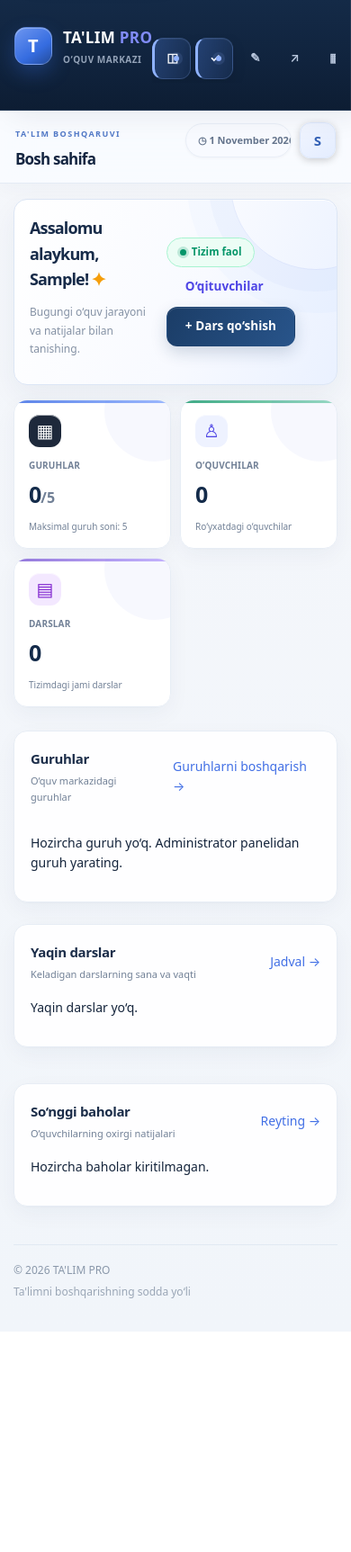
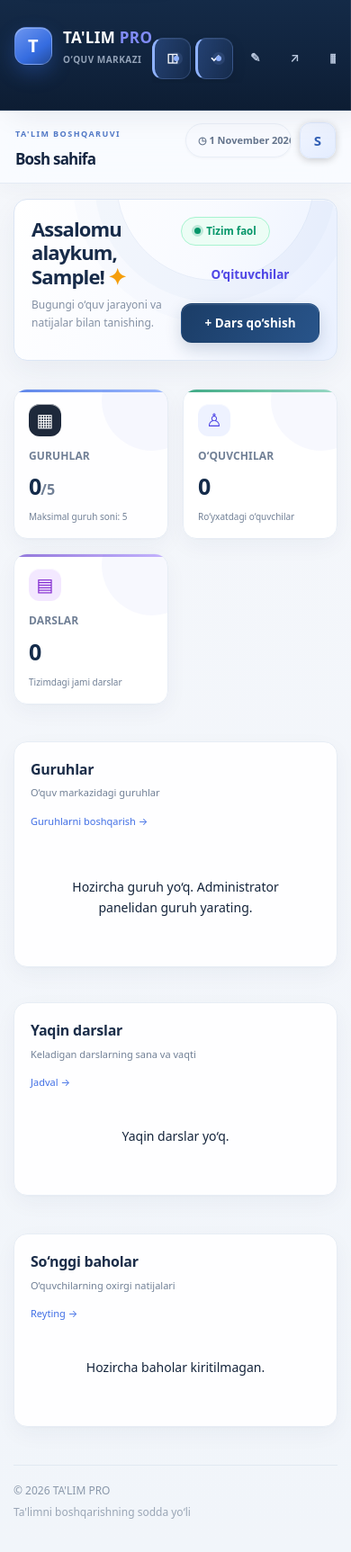
Before and after one commit to ovyoyoyoly54-dev/talim-pro, a Django app: page /dashboard/ in a window 390 px wide. Shown: the whole page at 90% size. Before the commit the page ends 1480 px from the top, so only its background shows below. Run offline with Django 5.2, Linux system fonts and the light colour scheme; the visitor is signed in with stand-in values (Sample User, id 1); data comes from the database, SQL or seed files in the repository; data that the repository does not hold is empty.

Commit message:
Polish dashboard hierarchy and responsive interactions

```diff
--- a/talim_pro/static/school/ui-polish.css
+++ b/talim_pro/static/school/ui-polish.css
@@ -230,3 +230,52 @@ a,button{-webkit-tap-highlight-color:transparent}
 @media(prefers-reduced-motion:reduce){
   *,*::before,*::after{scroll-behavior:auto!important;animation-duration:.01ms!important;animation-iteration-count:1!important;transition-duration:.01ms!important}
 }
+
+
+/* Dashboard refinement: consistent hierarchy, calm surfaces and accessible motion */
+.dashboard-page{display:grid;gap:22px;min-width:0}
+.dashboard-page>.welcome-row{position:relative;overflow:hidden;min-height:150px;padding:clamp(22px,3vw,34px);align-items:center}
+.dashboard-page>.welcome-row:after{content:"";position:absolute;width:220px;height:220px;right:7%;top:-130px;border:1px solid rgba(91,128,194,.12);border-radius:50%;box-shadow:0 0 0 24px rgba(91,128,194,.035),0 0 0 48px rgba(91,128,194,.025);pointer-events:none}
+.dashboard-page>.welcome-row>div{position:relative;z-index:1}
+.dashboard-page .welcome-row h2{font-size:clamp(22px,2.5vw,30px);line-height:1.2}
+.dashboard-page .welcome-row p{margin-top:9px;max-width:560px;line-height:1.65}
+.dashboard-page .welcome-actions{display:flex;align-items:center;justify-content:flex-end;gap:10px;flex-wrap:wrap}
+.dashboard-page .stats-grid{gap:16px}
+.dashboard-page .stat-card{position:relative;min-width:0;overflow:hidden;transition:transform .22s ease,box-shadow .22s ease}
+.dashboard-page .stat-card:hover{transform:translateY(-3px)}
+.dashboard-page .stat-card>span{font-size:12px;font-weight:700;letter-spacing:.01em}
+.dashboard-page .stat-card>strong{display:block;overflow-wrap:anywhere;line-height:1.2;margin-top:9px}
+.dashboard-page .stat-foot{display:block;margin-top:10px;line-height:1.5}
+.dashboard-page .panel{min-width:0}
+.dashboard-page .panel-heading{gap:14px;margin-bottom:18px}
+.dashboard-page .panel-heading h3{font-size:16px;letter-spacing:-.25px}
+.dashboard-page .panel-heading .muted{margin-top:5px;line-height:1.5}
+.dashboard-page .group-grid{gap:12px}
+.dashboard-page .group-card{min-width:0;transition:transform .2s ease,border-color .2s ease,box-shadow .2s ease}
+.dashboard-page a.group-card:hover{transform:translateY(-2px);border-color:#cbd9ef}
+.dashboard-page .list-row{min-width:0;gap:13px;padding-block:13px}
+.dashboard-page .row-main{min-width:0}
+.dashboard-page .row-main b{line-height:1.4}
+.dashboard-page .row-main small{line-height:1.5}
+.dashboard-page .date-tile{flex:0 0 48px}
+.dashboard-page .score-chip{flex:0 0 auto}
+.dashboard-page .two-column{gap:18px}
+.dashboard-page .empty{padding:22px 12px;line-height:1.6;text-align:center}
+.dashboard-page .button,.dashboard-page .text-link{white-space:nowrap}
+.dashboard-page a:focus-visible,.dashboard-page button:focus-visible{outline:3px solid rgba(76,119,210,.38);outline-offset:3px}
+@media(max-width:760px){
+ .dashboard-page{gap:15px}
+ .dashboard-page>.welcome-row{align-items:flex-start;gap:18px}
+ .dashboard-page .welcome-actions{justify-content:flex-start}
+ .dashboard-page .welcome-actions .button{flex:1}
+ .dashboard-page .panel-heading{align-items:flex-start}
+ .dashboard-page .panel-heading .text-link{white-space:nowrap;font-size:11px}
+}
+@media(max-width:480px){
+ .dashboard-page>.welcome-row{padding:19px}
+ .dashboard-page .welcome-actions{width:100%}
+ .dashboard-page .welcome-actions .button{width:100%}
+ .dashboard-page .panel-heading{flex-direction:column}
+ .dashboard-page .panel-heading .text-link{align-self:flex-start}
+ .dashboard-page .list-row{gap:9px}
+}
```
